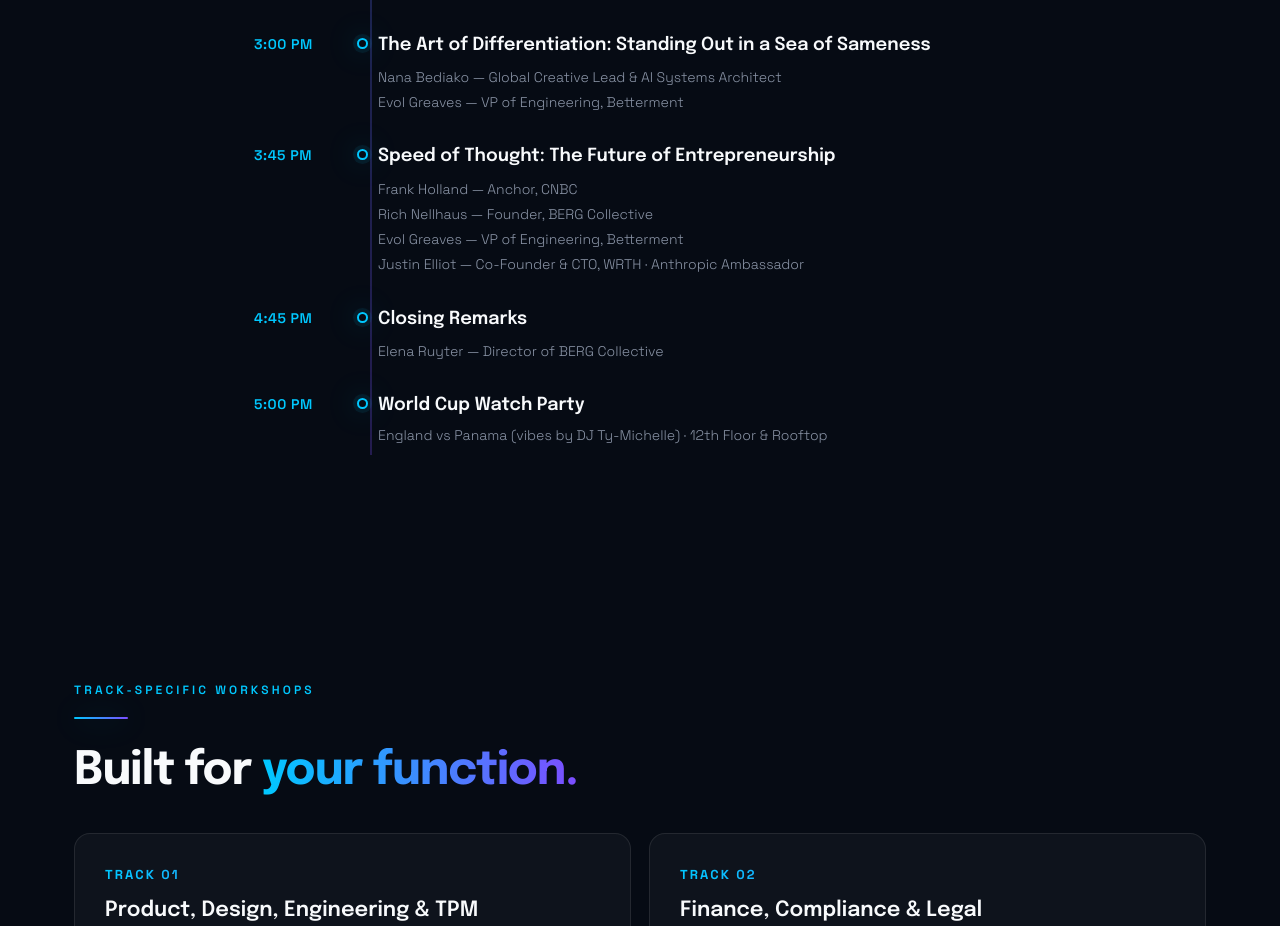
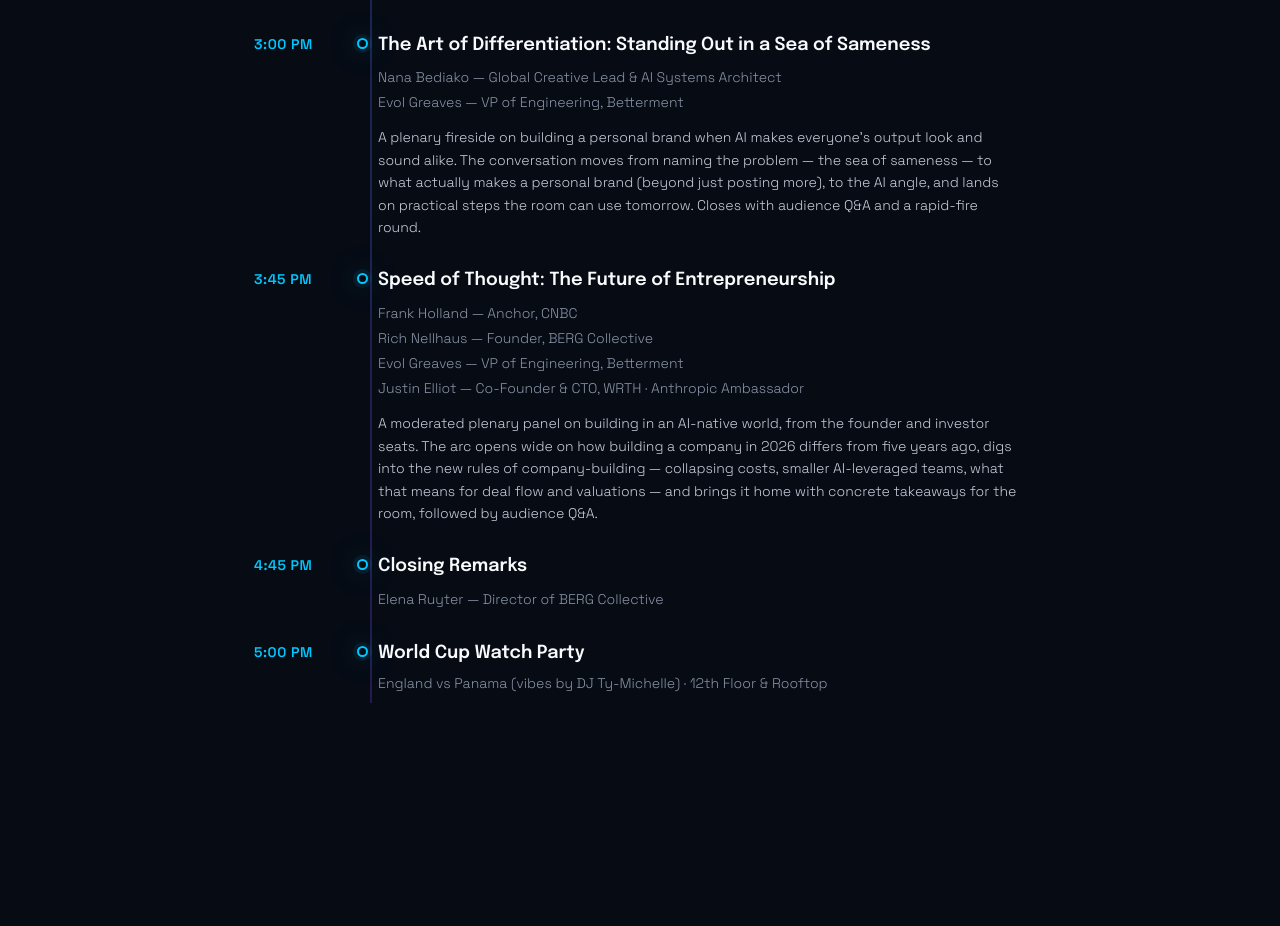
Before and after one commit to rnellhaus/berg-collective, a React (Vite) app: page /aisummit in a window 1280 px wide. Shown: the part 4382-5308 px from the top of the page. Built offline with nearby package versions, Linux system fonts and the light colour scheme.

Commit message:
AI Summit: add descriptions for Speed of Thought + Art of Differentiation panels
- Render item.desc on top-level timeline items (.tDesc)

Co-Authored-By: Claude Opus 4.8 (1M context) <noreply@anthropic.com>

```diff
--- a/src/pages/AiSummitPage/AiSummitPage.jsx
+++ b/src/pages/AiSummitPage/AiSummitPage.jsx
@@ -100,6 +100,7 @@ const SCHEDULE = [
       'Nana Bediako — Global Creative Lead & AI Systems Architect',
       'Evol Greaves — VP of Engineering, Betterment',
     ],
+    desc: "A plenary fireside on building a personal brand when AI makes everyone's output look and sound alike. The conversation moves from naming the problem — the sea of sameness — to what actually makes a personal brand (beyond just posting more), to the AI angle, and lands on practical steps the room can use tomorrow. Closes with audience Q&A and a rapid-fire round.",
   },
   {
     time: '3:45 PM',
@@ -110,6 +111,7 @@ const SCHEDULE = [
       'Evol Greaves — VP of Engineering, Betterment',
       'Justin Elliot — Co-Founder & CTO, WRTH · Anthropic Ambassador',
     ],
+    desc: "A moderated plenary panel on building in an AI-native world, from the founder and investor seats. The arc opens wide on how building a company in 2026 differs from five years ago, digs into the new rules of company-building — collapsing costs, smaller AI-leveraged teams, what that means for deal flow and valuations — and brings it home with concrete takeaways for the room, followed by audience Q&A.",
   },
   {
     time: '4:45 PM',
@@ -714,6 +716,7 @@ export default function AiSummitPage() {
                         ))}
                       </ul>
                     )}
+                    {item.desc && <p className={styles.tDesc}>{item.desc}</p>}
                     {item.tracks && (
                       <div className={styles.tTracks}>
                         {item.tracks.map((tr) => (
--- a/src/pages/AiSummitPage/AiSummitPage.module.css
+++ b/src/pages/AiSummitPage/AiSummitPage.module.css
@@ -532,6 +532,14 @@
   font-weight: 300;
   color: var(--text-muted);
 }
+.tDesc {
+  margin-top: 12px;
+  max-width: 640px;
+  font-size: 14px;
+  font-weight: 300;
+  line-height: 1.6;
+  color: var(--text-soft);
+}
 .tTracks {
   margin-top: 14px;
   display: grid;
```
